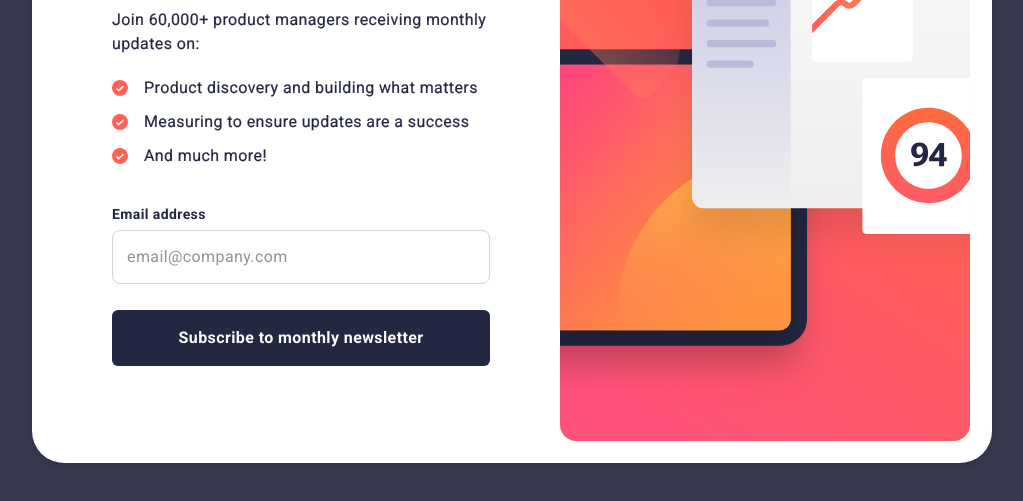
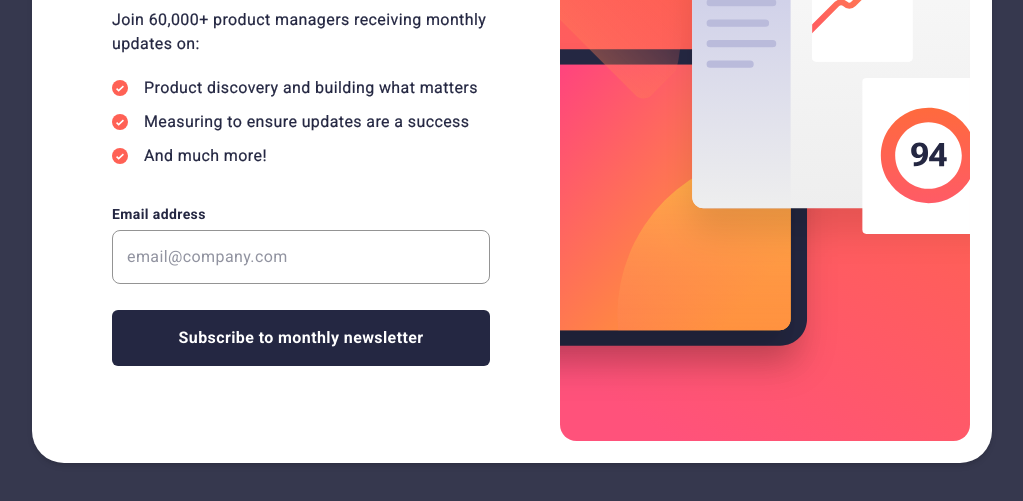
Before and after one commit to Akiz-Ivanov/newsletter-sign-up, a website built with Vite: page index.html in a window 1280 px wide. Shown: the part 263-764 px from the top of the page, without its empty margins (128-1151 px from the left). Built offline with nearby package versions, Linux system fonts and the light colour scheme.

Commit message:
fix: border color

```diff
--- a/index.html
+++ b/index.html
@@ -62,7 +62,7 @@
               Valid email required
             </span>
           </div>
-          <input id="email" type="email" required placeholder="email@company.com" class="p-3.5 rounded-lg border border-gray-300 focus:outline-none focus:ring-1 focus:ring-black  focus:border-transparent font-regular font-roboto"
+          <input id="email" type="email" required placeholder="email@company.com" class="p-3.5 rounded-lg border border-grey focus:outline-none focus:ring-1 focus:ring-black  focus:border-transparent font-regular font-roboto"
           />
           <button id="submit" type="submit" class="p-2.5 rounded-md mt-5 cursor-pointer
             bg-blue-800 text-white hover:bg-blue-700 focus:outline-none focus:ring-1 focus:ring-black focus:border-transparent
--- a/src/index.css
+++ b/src/index.css
@@ -27,7 +27,6 @@
     --color-white: var(--White);
     --color-orange: #ff6a3a;
     --color-pink: #f34e75;
-
 
     --font-weight-regular: 400;
     --font-weight-bold: 700;
```
